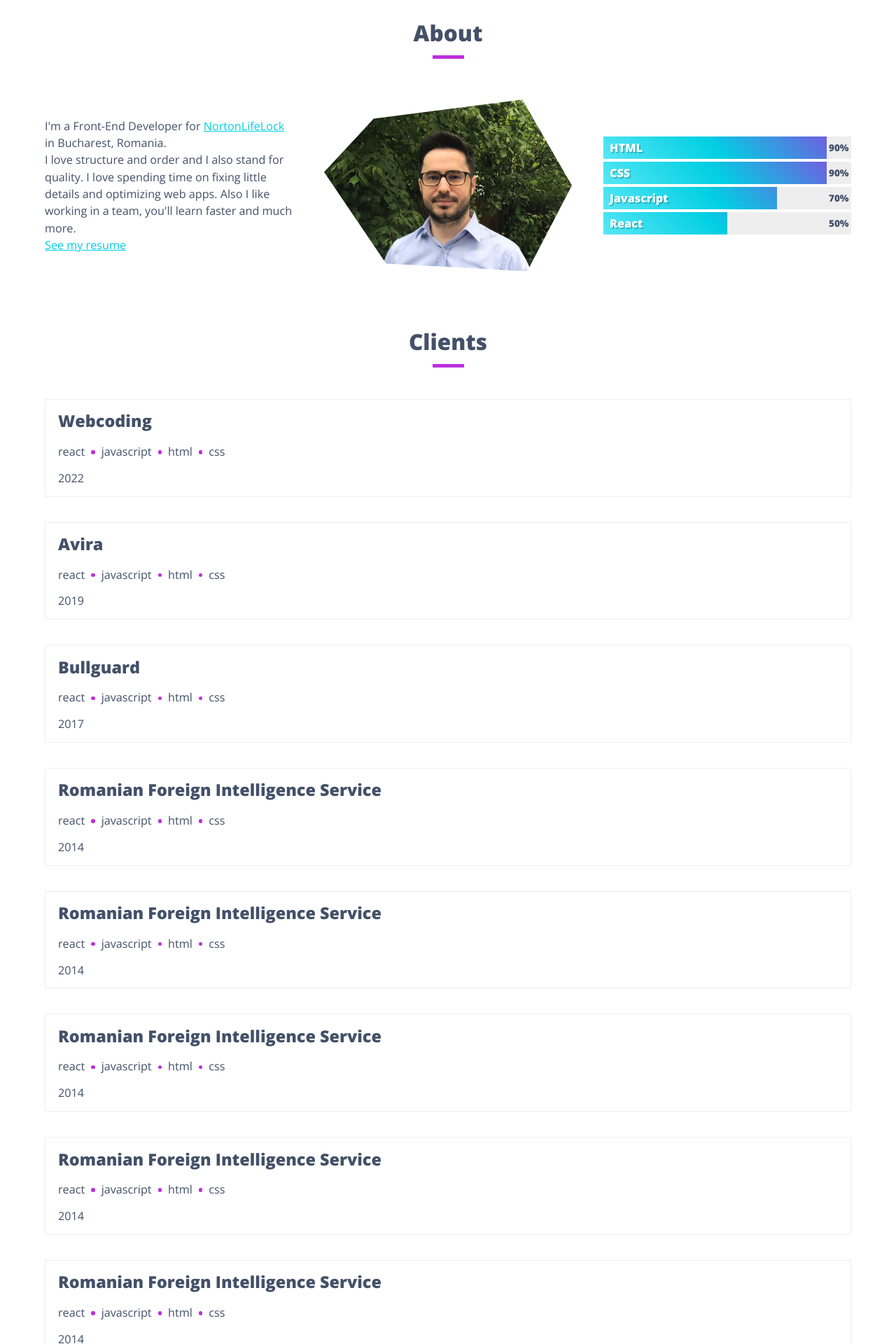
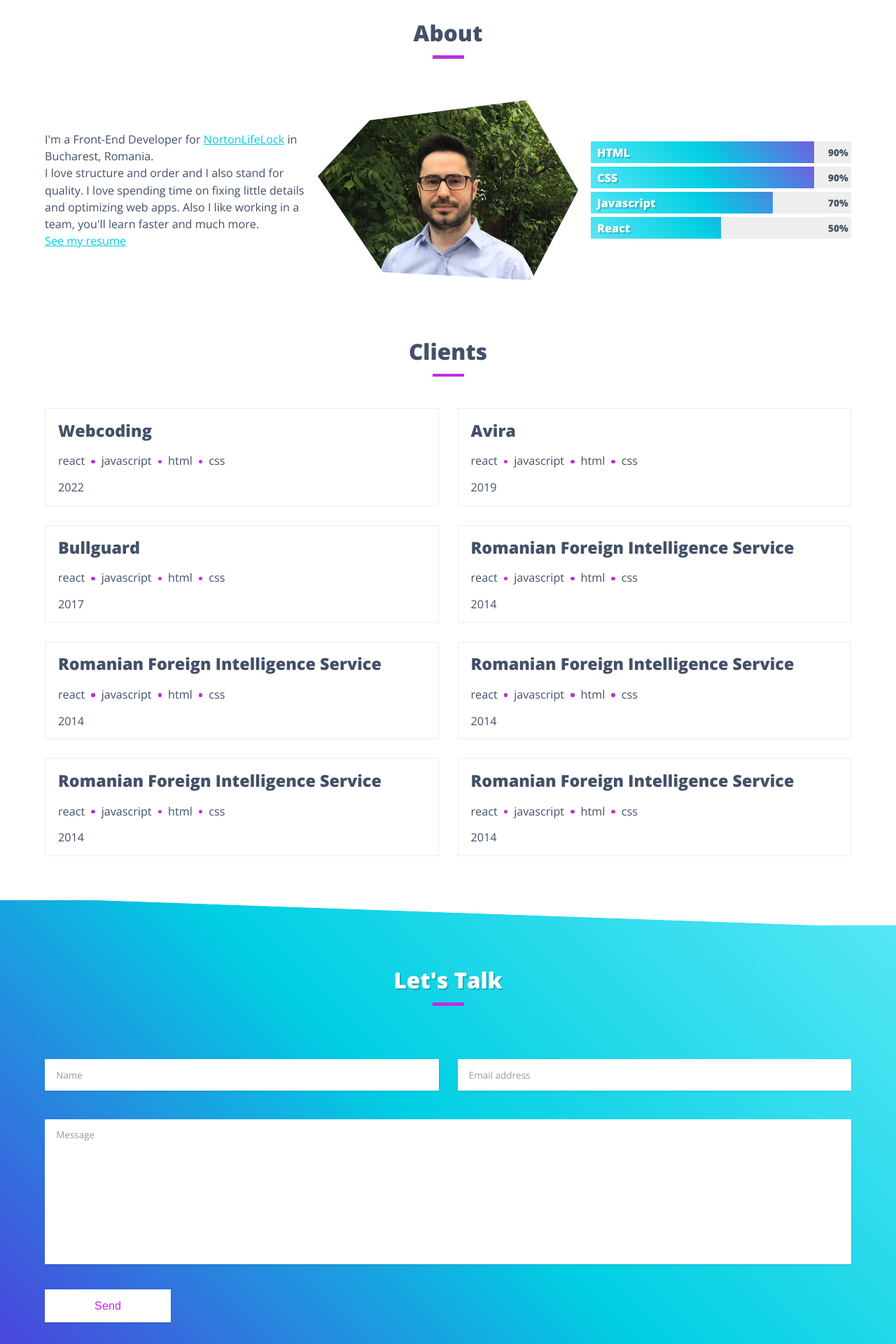
Before and after one commit to andreiteodorescu/webcoding, a React (Create React App) app: page / in a window 1280 px wide. Shown: the part 640-2560 px from the top of the page at 70% size. Built offline with nearby package versions, Linux system fonts and the light colour scheme.

Commit message:
mobile version 90%

```diff
--- a/src/assets/scss/abstracts/_mixins.scss
+++ b/src/assets/scss/abstracts/_mixins.scss
@@ -63,4 +63,8 @@
   @if $breakpoint == big-desktop {
     @media (min-width: 120em) { @content }; //1920px
   }
+
+  @if $breakpoint == 500 {
+    @media (max-width: 31.25em) { @content }; //500px
+  }
 }
--- a/src/components/about/about.styles.scss
+++ b/src/components/about/about.styles.scss
@@ -4,18 +4,46 @@
 
 .component-about-info {
   display: grid;
-  grid-template-columns: repeat(auto-fit, minmax(320px, 1fr));
-  gap: 5rem;
+  grid-template-columns: repeat(3, 1fr);
+  gap: 4rem;
   align-items: center;
+
+  @include respond(tablet) {
+    gap: 2rem;
+  }
+
+  @include respond(mobile) {
+    grid-template-columns: 0.5fr 1fr;
+  }
+
+  @include respond(500) {
+    grid-template-columns: 1fr;
+  }
 }
 
 .about-summary {
   //@include side-slide-animation(-30rem);
+
+  @include respond(500) {
+    order: 2;
+  }
 }
 
 .about-image {
   //@include bottom-slide-animation;
   clip-path: polygon(20% 15%, 80% 5%, 100% 50%, 82% 95%, 25% 91%, 0% 43%);
+
+  @include respond(mobile) {
+    grid-row: 1;
+    grid-column: 1;
+  }
+
+  @include respond(500) {
+    grid-column: auto;
+    grid-row: auto;
+    order: 1;
+    clip-path: circle(40% at 50% 50%);
+  }
 }
 
 .skill-summary {
@@ -45,6 +73,10 @@
     text-shadow: $text-shadow;
     background: $blue-gradient;
     width: 35.4rem;
+
+    @include respond(mobile) {
+      width: 90vw;
+    }
   }
 
   &-percentage {
@@ -53,6 +85,16 @@
     font-size: 1.5rem;
     @include flex-centered;
   }
+
+  @include respond(mobile) {
+    grid-column: span 2;
+  }
+
+  @include respond(500) {
+    grid-column: auto;
+    order: 3;
+  }
+
 }
 
 .in-view {
--- a/src/components/contact-form/contact-form.styles.scss
+++ b/src/components/contact-form/contact-form.styles.scss
@@ -36,6 +36,10 @@
     &:nth-child(3) {
       @include bottom-slide-animation;
       grid-column: span 2;
+
+      @include respond(500) {
+        grid-column: auto;
+      }
     }
   }
 
@@ -56,7 +60,11 @@
   &-initial {
     display: grid;
     grid-template-columns: repeat(2, 1fr);
-    gap: 2rem 4rem;
+    gap: 1rem 3rem;
+
+    @include respond(500) {
+      grid-template-columns: 1fr;
+    }
   }
 
   &-submit-wrap {
--- a/src/components/header/header.styles.scss
+++ b/src/components/header/header.styles.scss
@@ -4,7 +4,7 @@
   text-align: center;
   color: #fff;
   overflow: hidden;
-  display: grid;
+  display: flex;
   align-items: center;
   height: 95vh;
 
--- a/src/components/portfolio-list/portfolio-list.styles.scss
+++ b/src/components/portfolio-list/portfolio-list.styles.scss
@@ -4,8 +4,16 @@
 
 .component-portfolio-list {
   display: grid;
-  grid-template-columns: repeat(auto-fit, minmax(600px, 1fr));
-  gap: 4rem;
+  grid-template-columns: repeat(2, 1fr);
+  gap: 3rem;
+
+  @include respond(mobile) {
+    gap: 2rem;
+  }
+
+  @include respond(xs) {
+    grid-template-columns: 1fr;
+  }
 }
 
 .component-portfolio-item {
@@ -49,6 +57,29 @@
       transition-delay: 1s;
     }
   }
+
+  @include respond(xs) {
+    @for $i from 1 through 20 {
+      &:nth-child(#{$i}) {
+        .component-portfolio-animated-bg {
+          transition-delay: calc(0.01s * #{$i});
+          transition-timing-function: ease-in;
+        }
+
+        .component-portfolio-inner-title {
+          transition-delay: .8s;
+        }
+
+        .component-portfolio-inner-tech {
+          transition-delay: .9s;
+        }
+
+        .component-portfolio-inner-year {
+          transition-delay: 1s;
+        }
+      }
+    }
+  }
 }
 
 .component-portfolio-inner {
@@ -68,6 +99,7 @@
 
   &-tech {
     display: flex;
+    flex-wrap: wrap;
     margin-bottom: 1.5rem;
     @include inner-contents-animation;
 
```
